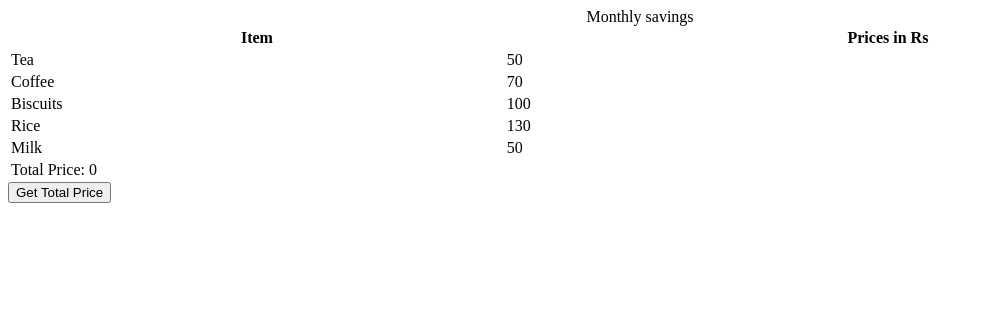
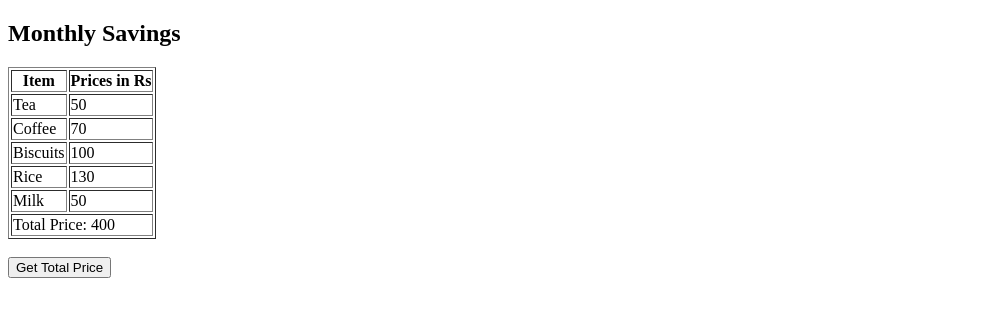
Before and after one commit to acciojob/grofers-checkout-mangal77102, a website: page main.html in a window 1280 px wide. Both pictures are taken after a click on the button "Get Total Price". Shown: the whole page, without its empty margins (0-983 px from the left). Drawn offline with Linux system fonts and the light colour scheme.

Commit message:
created a submission

```diff
--- a/main.html
+++ b/main.html
@@ -1,45 +1,43 @@
 <!DOCTYPE html>
+<html>
+<head>
+    <title>Monthly Savings</title>
+</head>
+<body>
 
-<html>
+<h2>Monthly Savings</h2>
 
-<head>
-	<link rel="stylesheet" href="styles.css">
-</head>
-
-<body>
-    <!-- the entire body must be written by student -->
-    <table style="width: 100%">
-    <caption>
-      Monthly savings
-    </caption>
+<table id="myTable" border="1">
     <tr>
         <th>Item</th>
         <th>Prices in Rs</th>
     </tr>
     <tr>
         <td class="item">Tea</td>
-      <td class="price">50</td>
+        <td class="prices">50</td>
     </tr>
     <tr>
         <td class="item">Coffee</td>
-      <td class="price">70</td>
+        <td class="prices">70</td>
     </tr>
     <tr>
         <td class="item">Biscuits</td>
-      <td class="price">100</td>
+        <td class="prices">100</td>
     </tr>
     <tr>
         <td class="item">Rice</td>
-      <td class="price">130</td>
+        <td class="prices">130</td>
     </tr>
     <tr>
         <td class="item">Milk</td>
-      <td class="price">50</td>
+        <td class="prices">50</td>
     </tr>
 </table>
-    <script type="text/javascript" src="./script.js">
-</script>
+
+<br>
+<button onclick="getTotal()">Get Total Price</button>
+
+<script src="script.js"></script>
 
 </body>
-
 </html>
--- a/script.js
+++ b/script.js
@@ -1,32 +1,23 @@
-const getSumBtn = document.createElement("button");
-getSumBtn.append("Get Total Price");
-document.body.appendChild(getSumBtn);
+function getTotal() {
 
-const getSum = () => {
+    // Get all price elements
+    let prices = document.querySelectorAll(".prices");
 
-  // 1️⃣ Get all price elements
-  const priceElements = document.querySelectorAll(".prices");
+    let total = 0;
 
-  let total = 0;
+    // Loop and calculate total
+    prices.forEach(function(price) {
+        total += parseFloat(price.textContent);
+    });
 
-  // 2️⃣ Add all prices
-  priceElements.forEach((price) => {
-    total += Number(price.textContent);
-  });
+    // Create new row
+    let table = document.getElementById("myTable");
+    let newRow = document.createElement("tr");
 
-  // 3️⃣ Create new row
-  const table = document.querySelector("table");
+    let newCell = document.createElement("td");
+    newCell.setAttribute("colspan", "2");
+    newCell.textContent = "Total Price: " + total;
 
-  const newRow = document.createElement("tr");
-  const newCell = document.createElement("td");
-
-  newCell.colSpan = 2;   // span across columns
-  newCell.textContent = "Total Price: " + total;
-
-  newRow.appendChild(newCell);
-
-  // 4️⃣ Append row to table
-  table.appendChild(newRow);
-};
-
-getSumBtn.addEventListener("click", getSum);
+    newRow.appendChild(newCell);
+    table.appendChild(newRow);
+}
```
Lines whose indentation alone changed are shown as unchanged.
